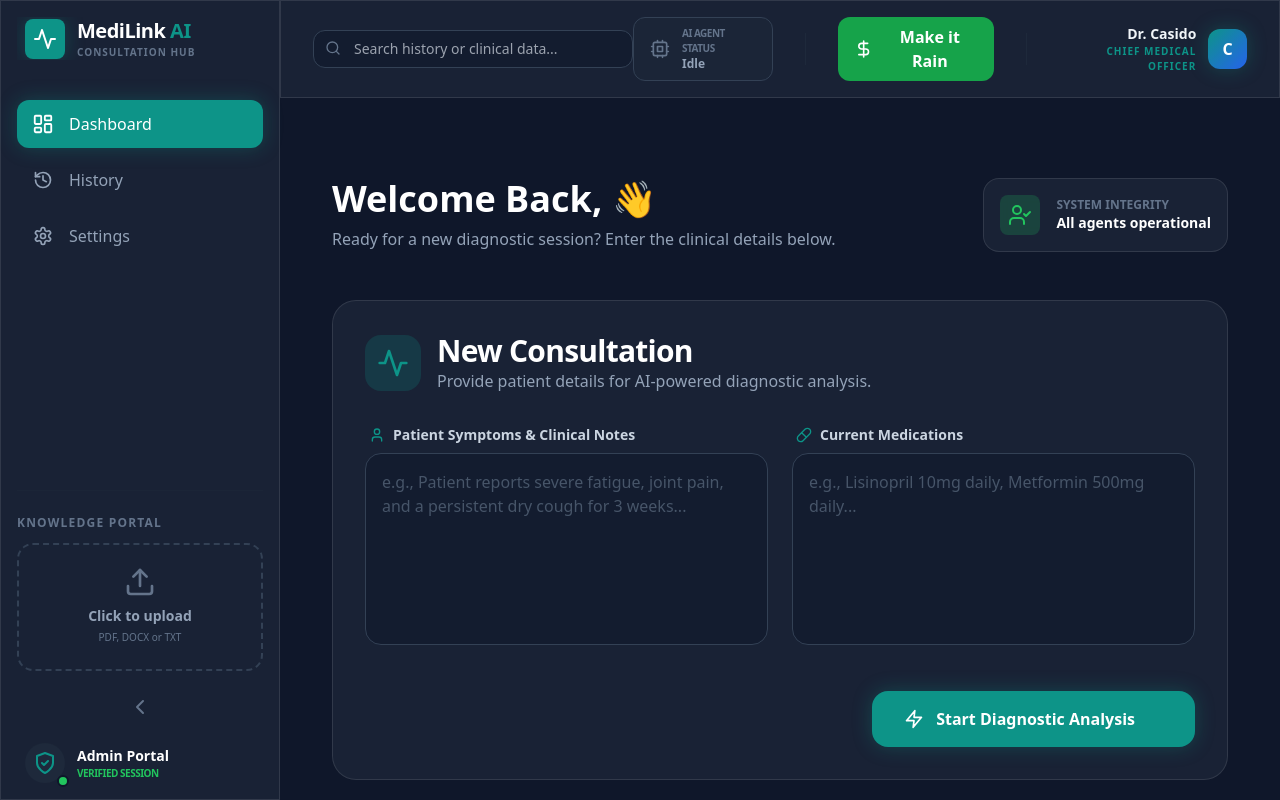
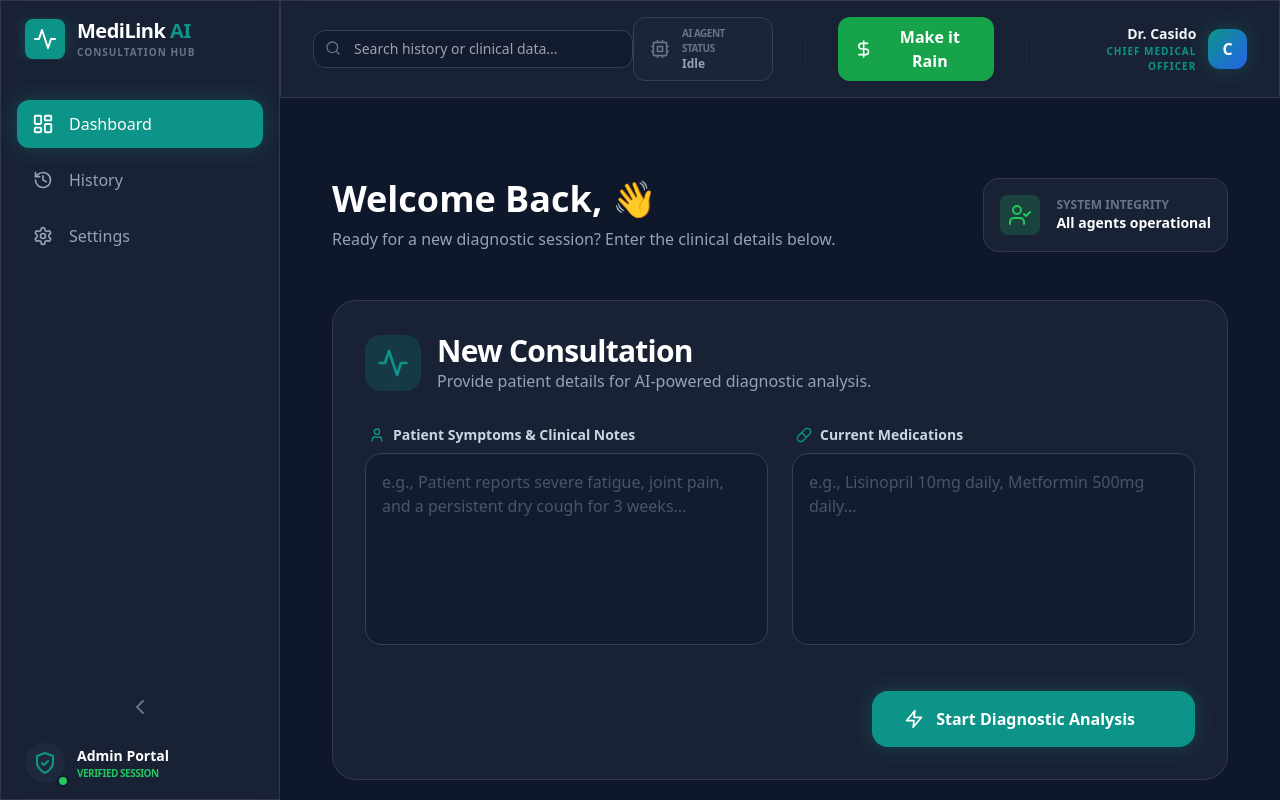
Before and after one commit to Casido1/MediLink.AI.UI, a React (Vite) app: page / in a window 1280 px wide. Built offline with nearby package versions, Linux system fonts and the light colour scheme.

Commit message:
Remove file ingestion functionality

```diff
--- a/src/components/Sidebar.jsx
+++ b/src/components/Sidebar.jsx
@@ -2,18 +2,14 @@ import React, { useState } from 'react';
 import { motion, AnimatePresence } from 'framer-motion';
 import {
     LayoutDashboard,
-    FilePlus,
     History,
     Settings,
     ChevronLeft,
     ChevronRight,
-    Upload,
     Activity,
     ShieldCheck,
     X
 } from 'lucide-react';
-import { toast } from 'react-hot-toast';
-import { consultationService } from '../services/apiService';
 
 const SidebarItem = ({ icon: Icon, label, active, onClick, collapsed }) => (
     <button
@@ -38,25 +34,6 @@ const SidebarItem = ({ icon: Icon, label, active, onClick, collapsed }) => (
 
 const Sidebar = ({ activeTab, setActiveTab, isSidebarOpen, setIsSidebarOpen }) => {
     const [collapsed, setCollapsed] = useState(false);
-    const [isUploading, setIsUploading] = useState(false);
-
-    const handleFileUpload = async (e) => {
-        const file = e.target.files[0];
-        if (!file) return;
-
-        setIsUploading(true);
-        const loadingToast = toast.loading('Uploading medical knowledge...');
-
-        try {
-            await consultationService.uploadKnowledge(file);
-            toast.success('Knowledge ingested successfully!', { id: loadingToast });
-        } catch (error) {
-            toast.error('Failed to upload knowledge. Please try again.', { id: loadingToast });
-            console.error(error);
-        } finally {
-            setIsUploading(false);
-        }
-    };
 
     const handleTabClick = (tab) => {
         setActiveTab(tab);
@@ -140,48 +117,7 @@ const Sidebar = ({ activeTab, setActiveTab, isSidebarOpen, setIsSidebarOpen }) =
                     />
                 </nav>
 
-                {/* Knowledge Ingestion Portal */}
                 <div className="mt-auto pt-6 border-t border-slate-800/50">
-                    {!collapsed && (
-                        <div className="mb-4">
-                            <h4 className="text-xs font-bold text-slate-500 uppercase tracking-widest mb-3">Knowledge Portal</h4>
-                            <label className={`
-              flex flex-col items-center justify-center w-full h-32
-              border-2 border-dashed border-slate-700 rounded-2xl
-              cursor-pointer hover:border-hospital-teal/50 hover:bg-hospital-teal/5
-              transition-all group relative overflow-hidden
-              ${isUploading ? 'pointer-events-none opacity-50' : ''}
-            `}>
-                                <div className="flex flex-col items-center justify-center pt-5 pb-6">
-                                    <Upload className="w-8 h-8 text-slate-500 group-hover:text-hospital-teal mb-2 transition-colors" />
-                                    <p className="text-sm text-slate-400 group-hover:text-slate-300">
-                                        <span className="font-semibold">Click to upload</span>
-                                    </p>
-                                    <p className="text-[10px] text-slate-500 mt-1">PDF, DOCX or TXT</p>
-                                </div>
-                                <input type="file" className="hidden" onChange={handleFileUpload} accept=".pdf,.doc,.docx,.txt" />
-
-                                {isUploading && (
-                                    <motion.div
-                                        initial={{ width: 0 }}
-                                        animate={{ width: '100%' }}
-                                        transition={{ duration: 2, repeat: Infinity }}
-                                        className="absolute bottom-0 left-0 h-1 bg-hospital-teal"
-                                    />
-                                )}
-                            </label>
-                        </div>
-                    )}
-
-                    {collapsed && (
-                        <button
-                            onClick={() => setCollapsed(false)}
-                            className="w-full flex items-center justify-center p-3 rounded-xl bg-slate-800 text-slate-400 hover:text-white"
-                        >
-                            <Upload className="w-5 h-5" />
-                        </button>
-                    )}
-
                     <button
                         onClick={() => setCollapsed(!collapsed)}
                         className="w-full flex items-center justify-center p-2 rounded-lg text-slate-500 hover:text-white hover:bg-slate-800 transition-colors"
--- a/src/services/apiService.js
+++ b/src/services/apiService.js
@@ -17,17 +17,6 @@ export const consultationService = {
         });
         return response.data;
     },
-
-    uploadKnowledge: async (file) => {
-        const formData = new FormData();
-        formData.append('file', file);
-        const response = await apiClient.post('/api/Consultation/upload-manual', formData, {
-            headers: {
-                'Content-Type': 'multipart/form-data',
-            },
-        });
-        return response.data;
-    },
 };
 
 export default apiClient;
```
